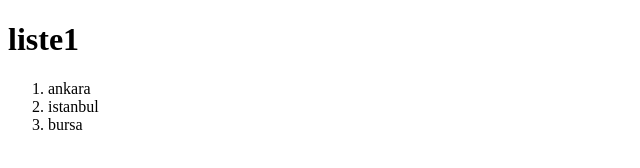
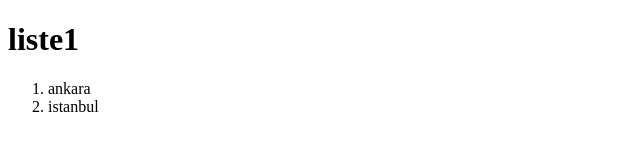
Before and after one commit to Caner93Ed/t100, a plain HTML site: page index.html in a window 1280 px wide. Shown: the full height of the page, 0-640 px from the left. Drawn offline with Linux system fonts and the light colour scheme.

Commit message:
second commit

```diff
--- a/index.html
+++ b/index.html
@@ -11,7 +11,6 @@
     <ol>
         <li>ankara</li>
         <li>istanbul</li>
-        <li>bursa</li>
     </ol>
 </body>
 </html>
```
